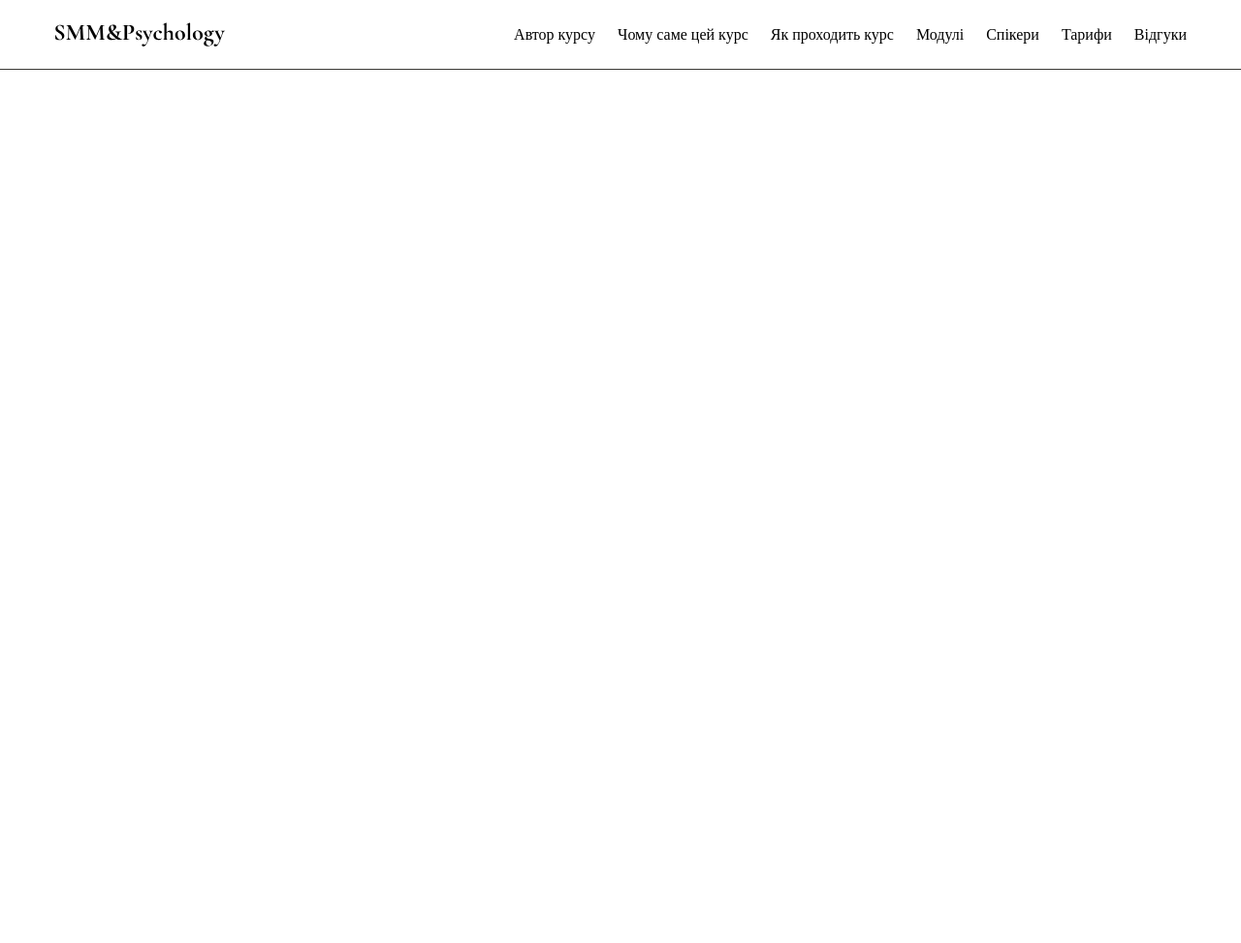
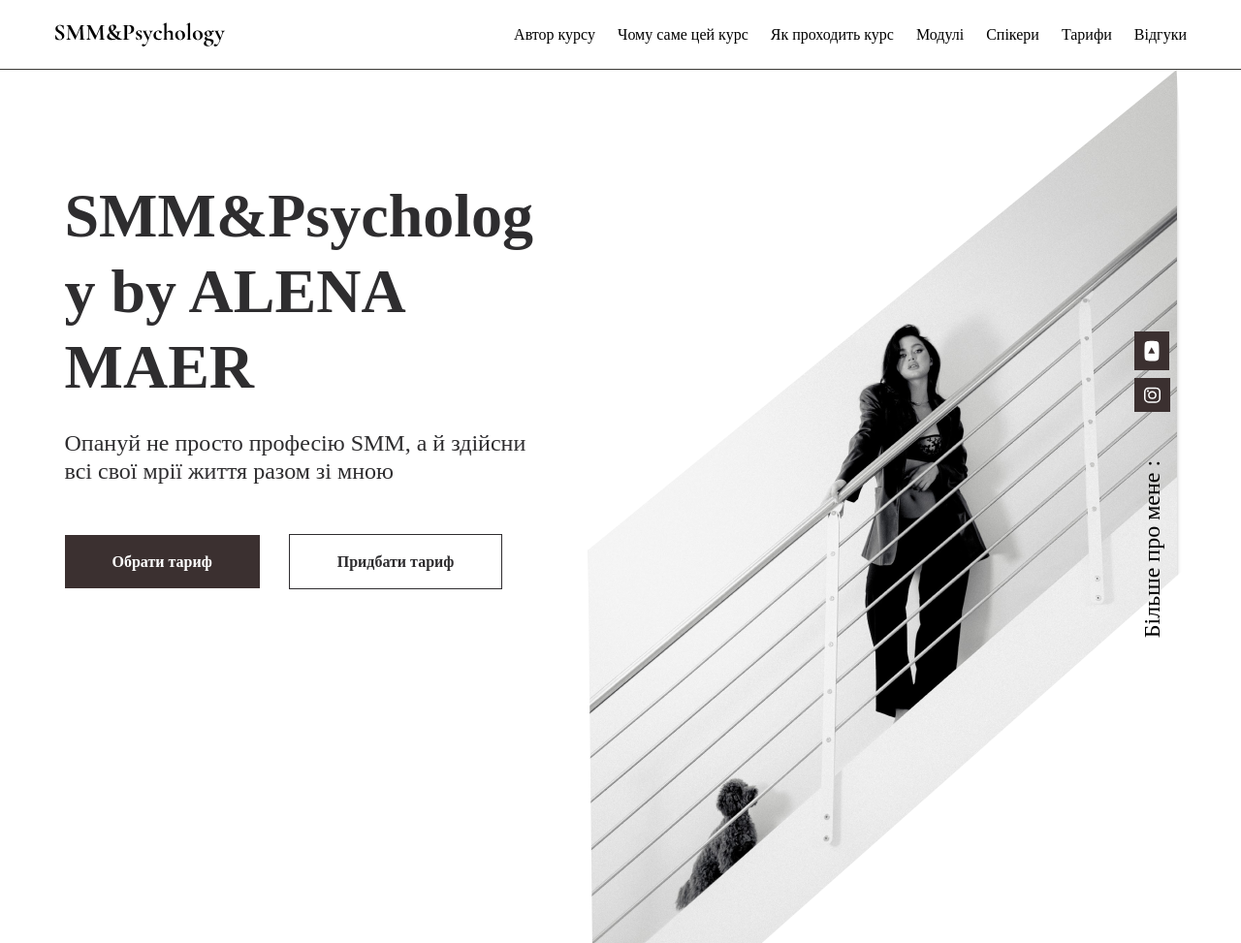
Before and after one commit to Andriikryl/smm-psychology-lending, a website built with Vite: page index.html in a window 1280 px wide. Shown: the whole page at 97% size. Before the commit the page ends 800 px from the top, so only its background shows below. Built offline with nearby package versions, Linux system fonts and the light colour scheme.

Commit message:
feat[add hearo-section / html /css]

```diff
--- a/index.html
+++ b/index.html
@@ -65,6 +65,44 @@
           </div>
         </div>
       </header>
+
+      <section class="hearo">
+        <div class="container">
+          <div class="hearo__box">
+            <div class="hearo__info">
+              <h1 class="hearo__title">SMM&Psychology by ALENA MAER</h1>
+              <p class="hearo__text">
+                Опануй не просто професію SMM, а й здійсни всі свої мрії життя
+                разом зі мною
+              </p>
+              <div class="button__grup">
+                <button class="main__btn | haero__btn">Обрати тариф</button>
+                <button class="main__btn | hearo__btn-sub">
+                  Придбати тариф
+                </button>
+              </div>
+            </div>
+            <div class="hearo__img">
+              <img src="./images/hearo/haero.png" alt="hearo-image" />
+            </div>
+          </div>
+          <div class="hearo__social">
+            <button class="social__btn">
+              <img
+                src="./images/hearo/social-youtube.svg"
+                alt="youtube-image"
+              />
+            </button>
+            <button class="social__btn">
+              <img
+                src="./images/hearo/social-insta.svg"
+                alt="instagram-image"
+              />
+            </button>
+            <p class="social__sub-title">Більше про мене :</p>
+          </div>
+        </div>
+      </section>
     </main>
 
     <script type="module" src="/main.js"></script>
--- a/style.css
+++ b/style.css
@@ -34,12 +34,32 @@ li::marker{
   color: transparent;
 }
 
+/* Utilities */
+
 
 .container{
   max-width: 1200px;
   margin-inline: auto;
   padding-inline: 1rem;
 }
+
+.main__btn{
+  padding: 18px 49px;
+  min-width: 90px;
+  font-family: 'Cormorant';
+  font-style: normal;
+  font-weight: 700;
+  font-size: 16px;
+  line-height: 19px;
+}
+
+@media (max-width: 320px) {
+  .main__btn{
+    padding: 18px 34px;
+  }
+}
+
+/* Utilities */
 
 
 
@@ -219,3 +239,97 @@ li::marker{
 }
 
 /**MOBILE-ADAPTIVE**/
+
+
+/** Hearo - section **/
+
+.hearo{
+  position: relative;
+}
+
+.hearo__box{
+  display: flex;
+  flex-wrap: wrap-reverse;
+  justify-content: center;
+  gap: 50px;
+}
+
+.hearo__title{
+  font-family: 'Cormorant';
+  font-style: normal;
+  font-weight: 700;
+  font-size: clamp(20px, 5vw + 1rem, 64px);
+  line-height: clamp(30px, 5vw + 1rem, 78px);
+  color: hsla(280, 3%, 18%, 1);
+  padding-block-end: 25px;
+}
+
+.hearo__text{
+  font-family: 'Cormorant';
+  font-style: normal;
+  font-weight: 500;
+  font-size: 24px;
+  line-height: 29px;
+  color: hsla(280, 3%, 18%, 1);
+  max-width: 489px;
+  padding-block-end: 50px;
+}
+
+.hearo__info{
+  padding-block-start: clamp(20px, 5vw + 3rem, 219px);
+  max-width: 490px;
+}
+
+.button__grup{
+  display: flex;
+  align-items: center;
+  flex-wrap: wrap;
+  gap: 30px;
+}
+
+.hearo__img{
+  box-shadow: 0px 4px 4px rgba(0, 0, 0, 0.25);
+  clip-path: polygon(100% 0, 105% 55%, 1% 117%, 0 55%);
+}
+
+.haero__btn{
+  background-color: hsla(0, 11%, 21%, 1);
+  color: hsla(0, 0%, 100%, 1);
+  border: none;
+}
+
+.hearo__social{
+  display: flex;
+  flex-direction: column;
+  align-items: center;
+  position: absolute;
+  right: 0;
+  top: 30%;
+}
+
+.hearo__btn-sub{
+background-color: transparent;
+color: hsla(280, 3%, 18%, 1);
+border: 1px solid #2F2D30;
+}
+
+.social__btn{
+  padding: 9px 10px;
+  background-color: hsla(0, 11%, 21%, 1);
+  border: none;
+  max-width: 37px;
+  margin-block-end: 7.5px;
+}
+
+.social__sub-title{
+  font-family: 'Cormorant';
+  font-style: normal;
+  font-weight: 400;
+  font-size: 24px;
+  line-height: 29px;
+  text-align: center;
+  color: #000000;
+  transform: rotate(-90deg);
+  position: relative;
+  top: 120px;
+}
```
Also changed, not shown: images/hearo/haero.png (added), images/hearo/social-insta.svg (added), images/hearo/social-youtube.svg (added).
